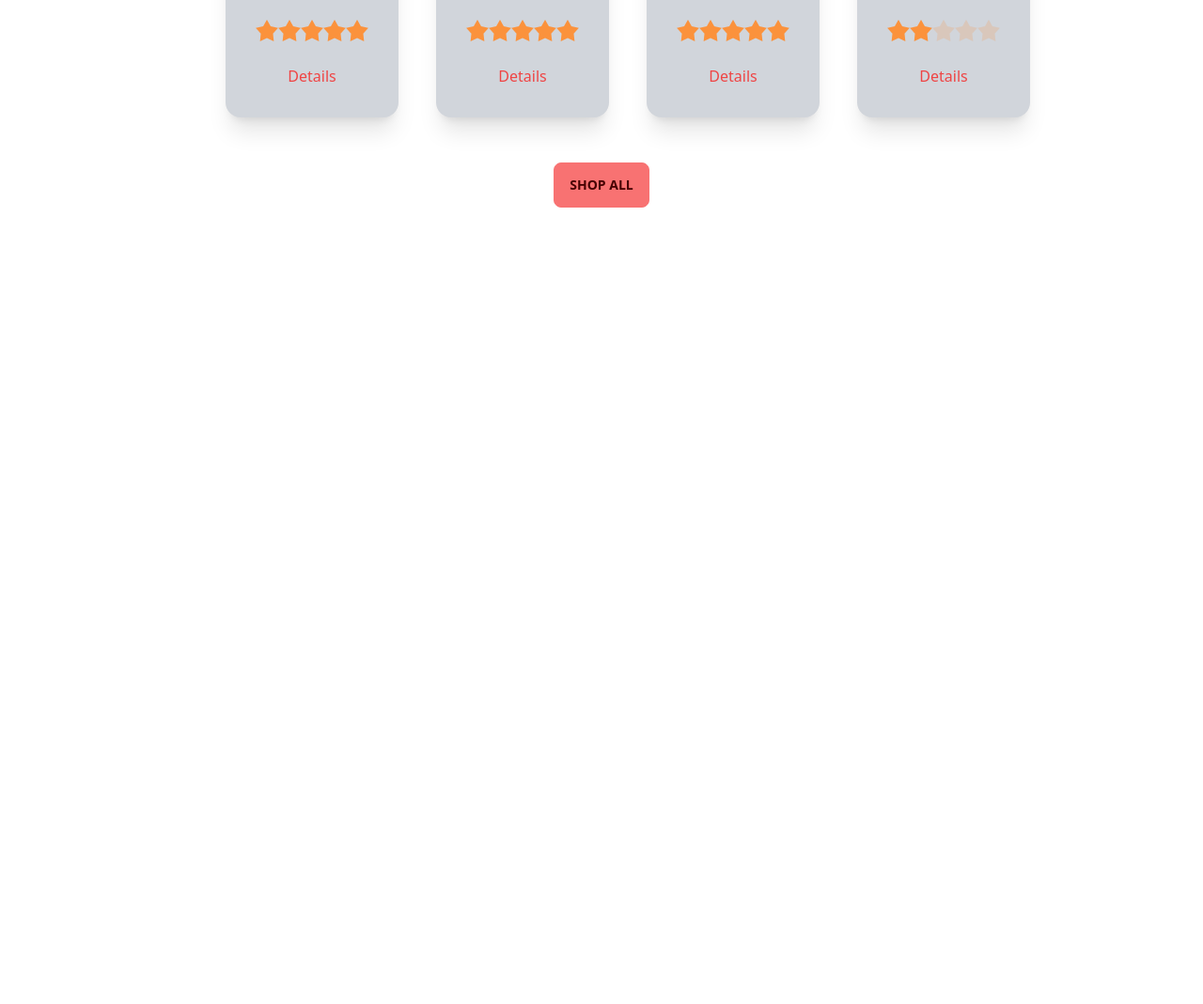
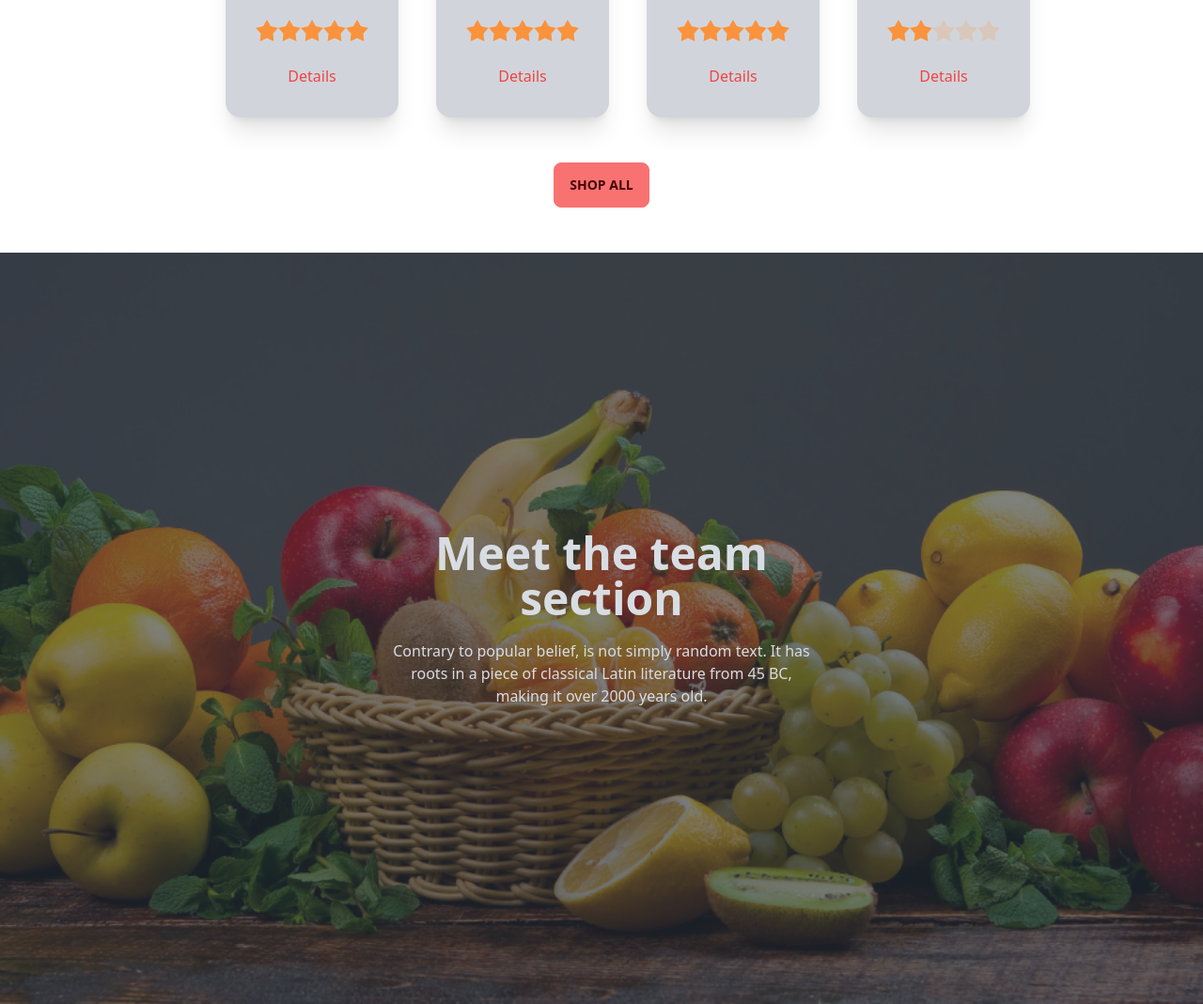
Before and after one commit to tanjil002/fruit-burst, a plain HTML site: page index.html in a window 1280 px wide. Shown: the part 1256-2325 px from the top of the page at 94% size. Before the commit the page ends 1525 px from the top, so only its background shows below. Drawn offline with nearby package versions, Linux system fonts and the light colour scheme.

Commit message:
team section

```diff
--- a/index.html
+++ b/index.html
@@ -63,7 +63,7 @@
                 <div id="slide1" class="carousel-item relative w-full">
                     <img src="./images/banner1.png" class="w-full" />
                     <div class="hero absolute">
-                        <div class="hero "></div>
+                        <div class="hero-overlay bg-opacity-60"></div>
                         <div class="hero-content text-center text-neutral-content py-20">
                             <div class="">
                                 <h1 class="mb-5 text-7xl font-extrabold text-white">Exotic tastes at your
@@ -275,6 +275,31 @@
                 <button class="btn btn-error">Shop All</button>
             </div>
         </section>
+        <!-- team section -->
+        <section>
+            <div class="hero min-h-screen" style="background-image: url(./images/banner1.png);">
+                <div class="hero-overlay bg-opacity-60"></div>
+                <div class="hero-content text-center text-neutral-content">
+                  <div class="max-w-md">
+                    <h1 class="mb-5 text-5xl font-bold">Meet the team section</h1>
+                    <p class="mb-5">Contrary to popular belief, is not simply random text. It has roots in a piece of classical Latin literature from 45 BC, making it over 2000 years old.</p>
+                  </div>
+                </div>
+                <!-- <div class="card w-96  shadow-xl relative">
+                    <figure class="px-10 pt-10">
+                      <img src="" alt="Shoes" class="rounded-xl" />
+                    </figure>
+                    <div class="card-body items-center text-center">
+                      <h2 class="card-title">Shoes!</h2>
+                      <p>If a dog chews shoes whose shoes does he choose?</p>
+                      <div class="card-actions">
+                        <button class="btn btn-primary">Buy Now</button>
+                      </div>
+                    </div>
+                  </div> -->
+              </div>
+        </section>
+
     </main>
     <footer>
 
```
